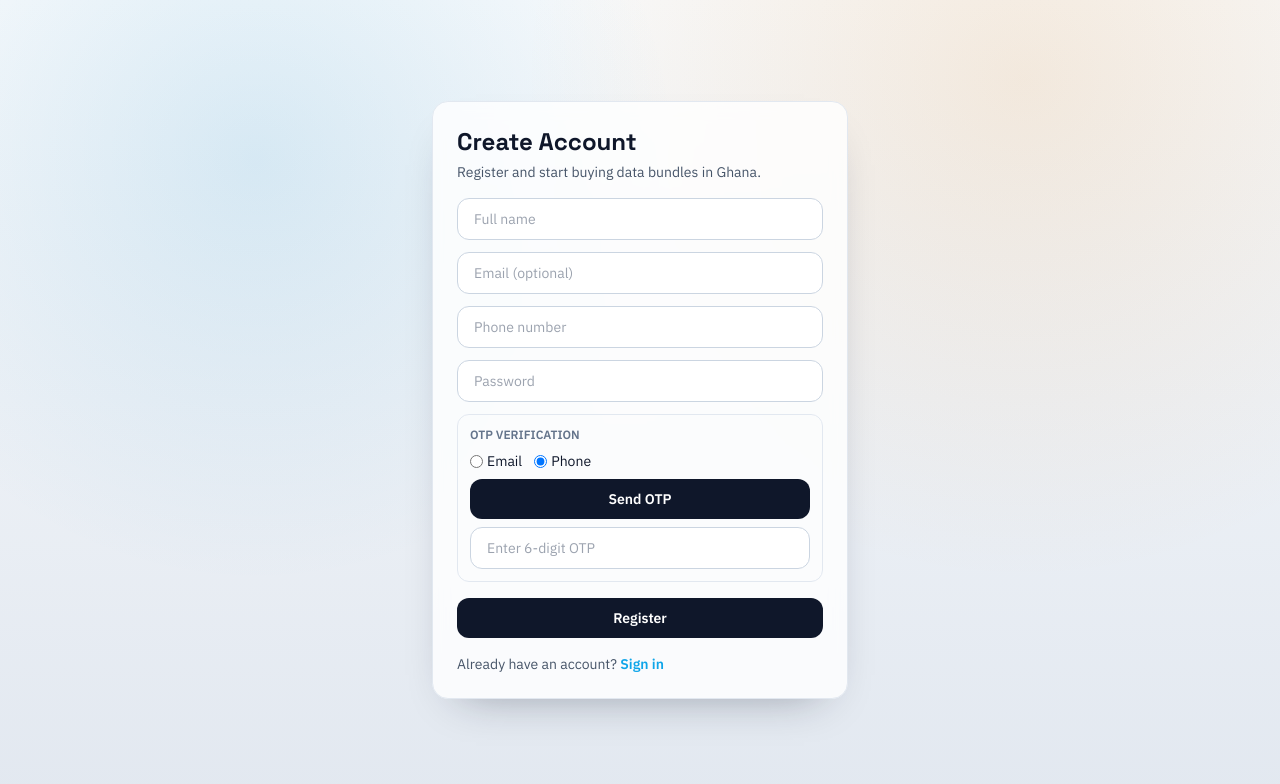
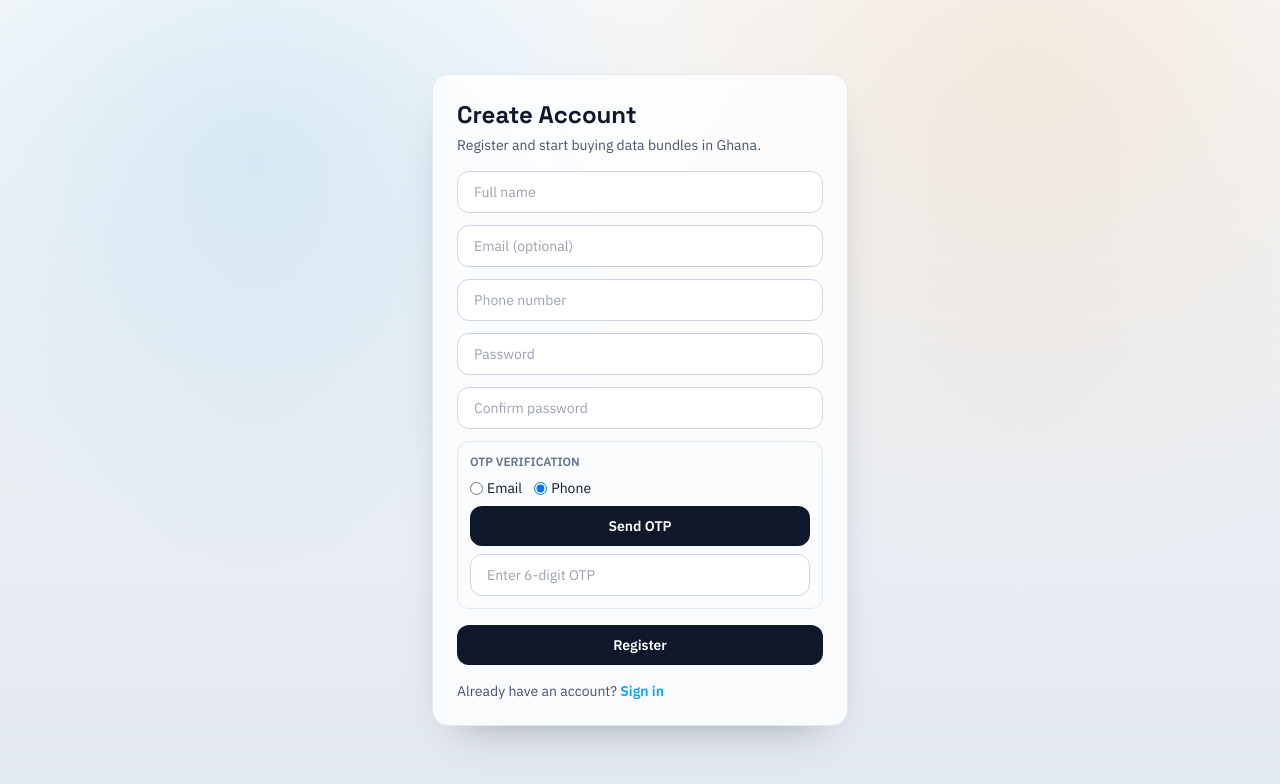
Before and after one commit to Prosperous-KL/data-hub, a Next.js app in the folder frontend/: page /register in a window 1280 px wide. Shown: the top 784 px of the page. Built offline with nearby package versions, Linux system fonts and the light colour scheme; no server answers.

Commit message:
feat: add confirm password validation on register

```diff
--- a/frontend/app/(auth)/register/page.js
+++ b/frontend/app/(auth)/register/page.js
@@ -11,6 +11,7 @@ import { saveSession } from "../../../lib/auth";
 export default function RegisterPage() {
   const router = useRouter();
   const [form, setForm] = useState({ fullName: "", email: "", phone: "", password: "" });
+  const [confirmPassword, setConfirmPassword] = useState("");
   const [verificationChannel, setVerificationChannel] = useState("PHONE");
   const [otpSessionId, setOtpSessionId] = useState("");
   const [otpCode, setOtpCode] = useState("");
@@ -64,6 +65,12 @@ export default function RegisterPage() {
       return;
     }
 
+    if (form.password !== confirmPassword) {
+      setError("Password and Confirm Password do not match.");
+      setLoading(false);
+      return;
+    }
+
     try {
       const response = await apiRequest("/api/auth/register", {
         method: "POST",
@@ -98,6 +105,7 @@ export default function RegisterPage() {
           <input className="input" type="email" placeholder="Email (optional)" value={form.email} onChange={(event) => setForm({ ...form, email: event.target.value })} />
           <input className="input" type="text" placeholder="Phone number" value={form.phone} onChange={(event) => setForm({ ...form, phone: event.target.value })} required />
           <input className="input" type="password" placeholder="Password" value={form.password} onChange={(event) => setForm({ ...form, password: event.target.value })} required />
+          <input className="input" type="password" placeholder="Confirm password" value={confirmPassword} onChange={(event) => setConfirmPassword(event.target.value)} required />
 
           <div className="rounded-xl border border-slate-200 p-3">
             <p className="mb-2 text-xs font-semibold uppercase text-slate-500">OTP verification</p>
```
